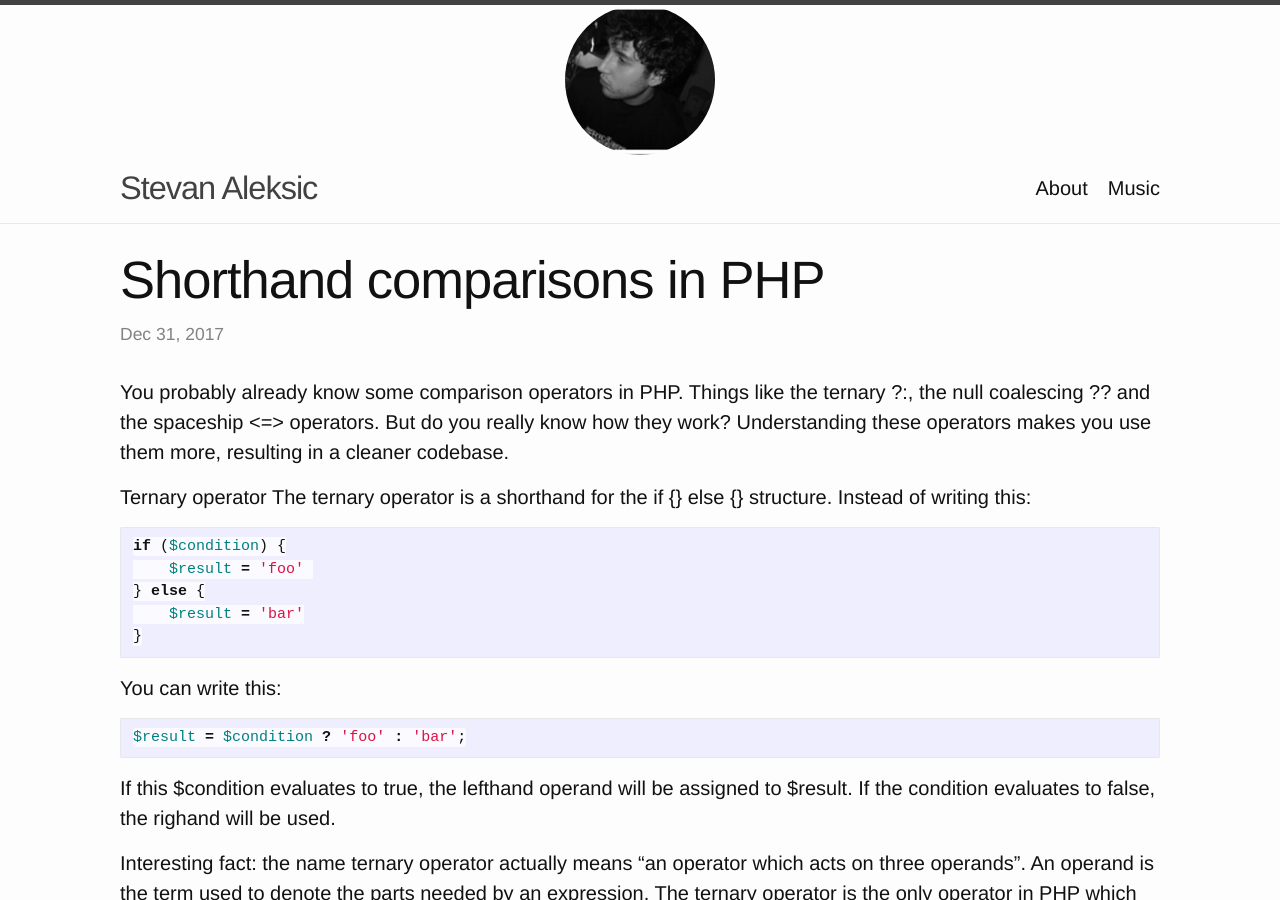
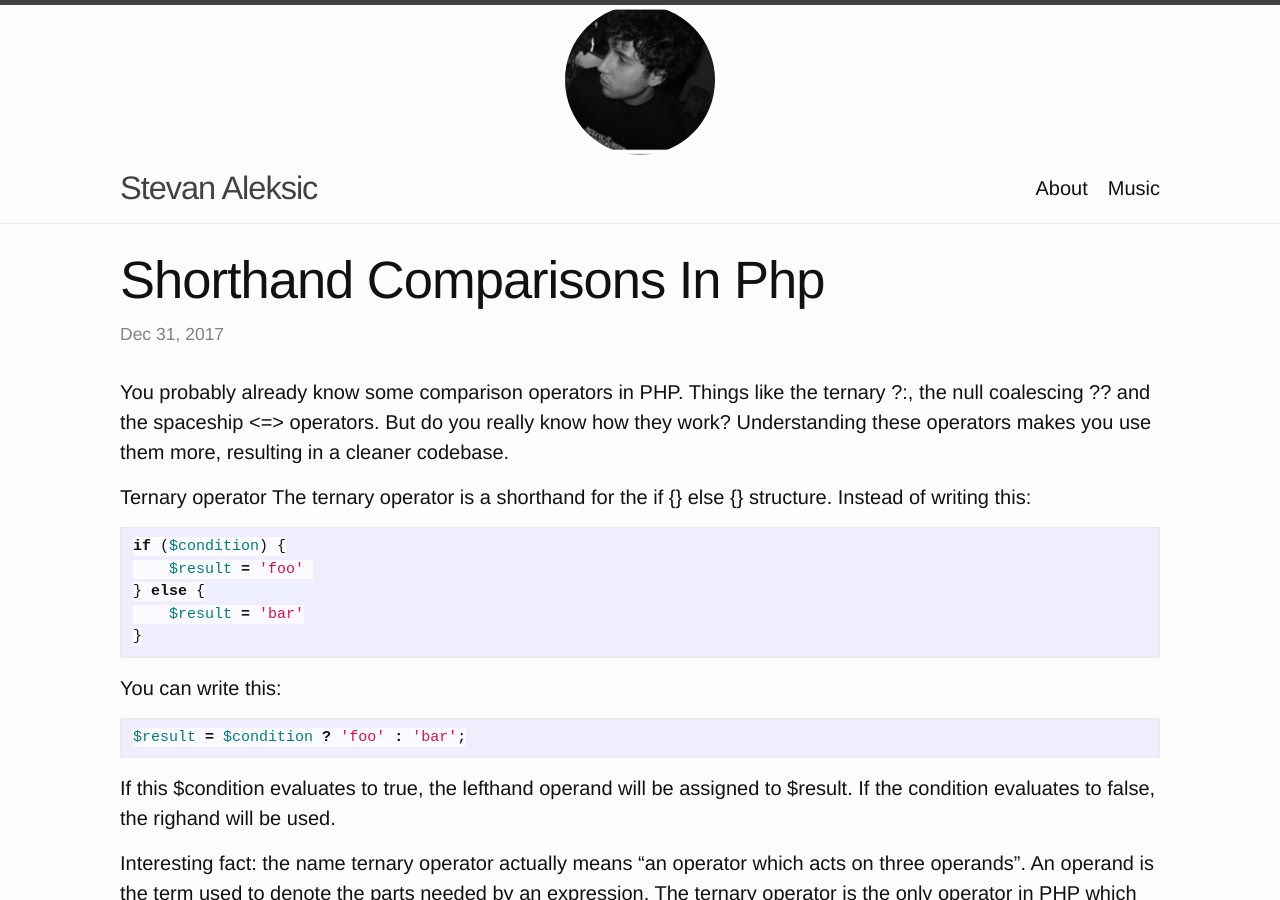
Before and after one commit to Stdubic/Stevan-Aleksic-aka-Stdubic, a Jekyll site: the page built from _posts/2017-12-31-Shorthand-comparisons-in-PHP.md, in a window 1280 px wide and 900 px high. Built offline with Jekyll 4.4.1, drawn with Linux system fonts in a browser that asks for light colours; part of the change alters nothing that is shown.

```diff
--- a/_posts/2017-12-31-Shorthand-comparisons-in-PHP.md
+++ b/_posts/2017-12-31-Shorthand-comparisons-in-PHP.md
@@ -1,8 +1,5 @@
 ---
 layout: post
-title: "Shorthand comparisons in PHP"
-
-meta: "phor"
 ---
 
 
```
